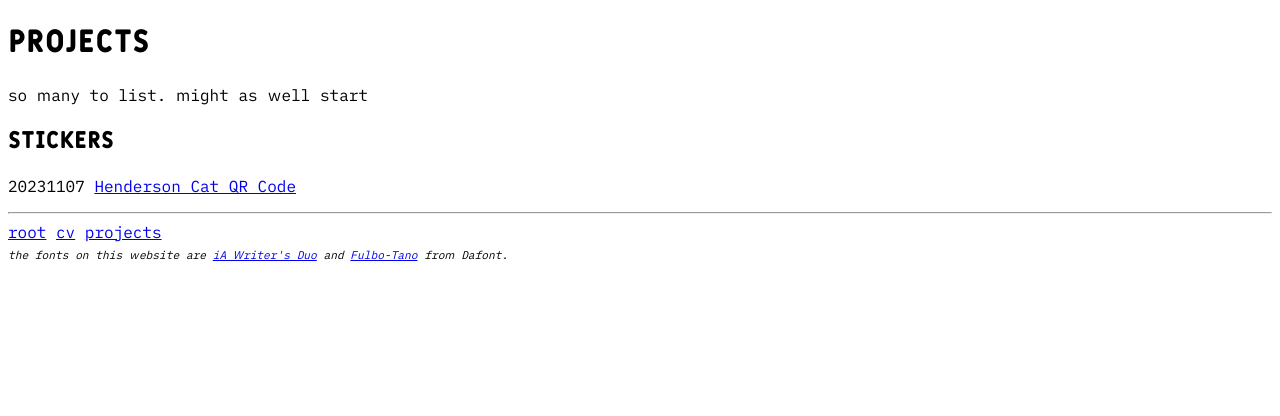
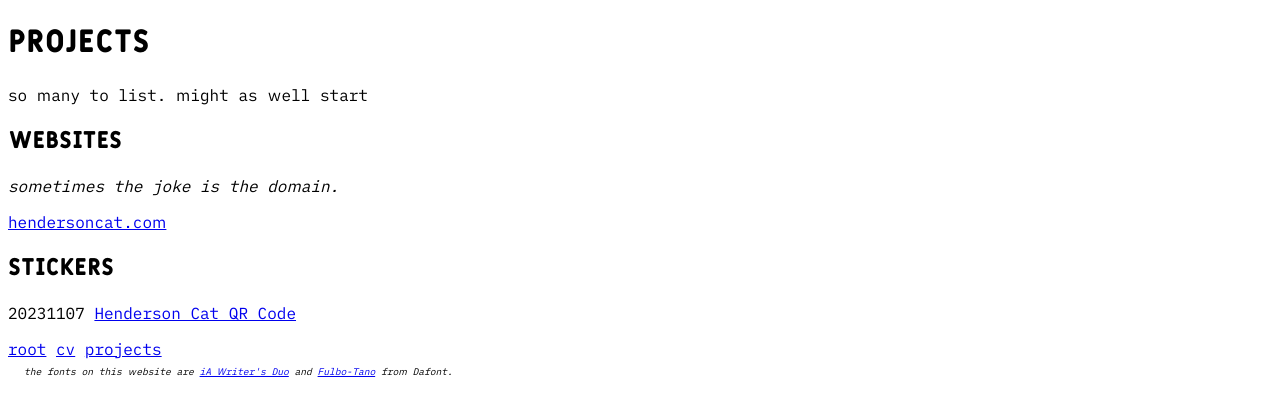
Before and after one commit to wjl88/bil-dev, a SvelteKit app: page /projects in a window 1280 px wide. Shown: the top 416 px of the page. Built offline with nearby package versions, Linux system fonts and the light colour scheme.

Commit message:
added ref to hendersoncat.com

```diff
--- a/src/routes/+layout.svelte
+++ b/src/routes/+layout.svelte
@@ -1,22 +1,34 @@
         <slot />
-<hr>
+    <div class="footy">
         <p>
             <a href="/">root</a>
             <a href="/cv">cv</a>
             <a href="/projects">projects</a>
         </p>
-
-<div class="footy">
-    <em>the fonts on this website are <a href="https://github.com/iaolo/iA-Fonts">iA Writer's Duo</a> and <a href="https://www.dafont.com/fulbo-tano.font">Fulbo-Tano</a> from Dafont.</em>
+        <p class="small">
+            <em
+            >the fonts on this website are <a
+                href="https://github.com/iaolo/iA-Fonts">iA Writer's Duo</a
+            >
+            and <a href="https://www.dafont.com/fulbo-tano.font">Fulbo-Tano</a> from
+            Dafont.</em
+        >
+        </p>
     </div>
 
 <style>
+
     .footy {
         font-family: duo;
-        font-size: 0.7rem;
+        font-size: 1rem;
+        height: fit-content;
+    }
+    .small {
+        padding: 0 1rem 0 1rem;
+        font-size: 0.6rem;
     }
 
-    p{
+    p {
         margin: 0 0 0.4rem 0;
         font-family: duo;
     }
--- a/src/routes/projects/+page.svelte
+++ b/src/routes/projects/+page.svelte
@@ -1,7 +1,9 @@
 <h1>projects</h1>
 
 <p>so many to list. might as well start</p>
-
+<h2>Websites</h2>
+<p><em>sometimes the joke is the domain.</em></p>
+<p><a href="https://www.hendersoncat.com">hendersoncat.com</a></p>
 <h2>Stickers</h2>
 <p>20231107 <a href="/projects/hender-code-sticker">Henderson Cat QR Code</a></p>
 
```
Also changed, not shown: static/favicon.png. Lines whose indentation alone changed are shown as unchanged.
